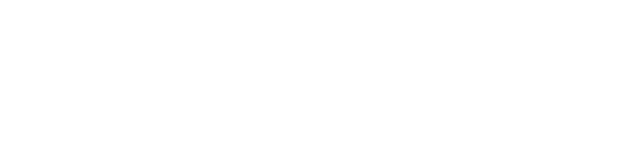
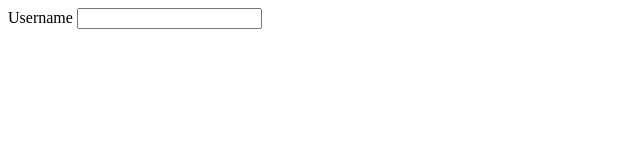
Before and after one commit to Anit008/ktra_cuoi, a plain HTML site: page index.html in a window 1280 px wide. Shown: the whole page, without its empty margins (0-640 px from the left). Drawn offline with Linux system fonts and the light colour scheme.

Commit message:
them label username va txtusername

```diff
--- a/index.html
+++ b/index.html
@@ -6,5 +6,7 @@
     <meta name="viewport" content="width=device-width, initial-scale=1.0">
     <title>Document</title>
 </head>
+<label for="">Username</label>
+<input type="txtUsername">
 
 </html>
```
